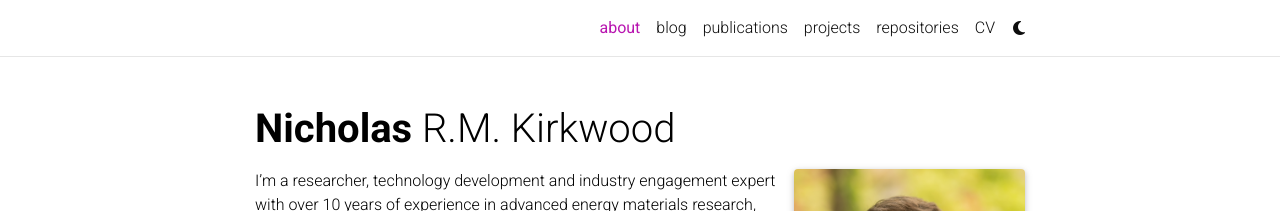
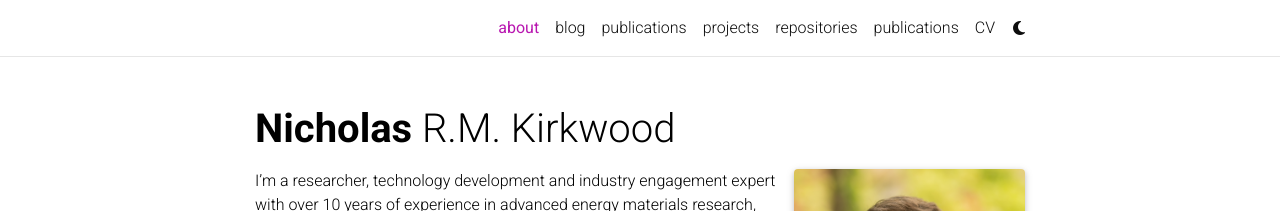
Before and after one commit to nrmkirkwood/nrmkirkwood.github.io, a Jekyll site: the page built from _pages/about.md, in a window 1280 px wide. Shown: the top 211 px of the page. Built offline with Jekyll 4.4.1, drawn with Linux system fonts in a browser that asks for light colours; full-size pictures stand in for the smaller copies a plugin makes; comment, search, counter and statistics services are not loaded; a style sheet for code colours, icons or effects is not loaded.

Commit message:
Update header.html

```diff
--- a/_includes/header.html
+++ b/_includes/header.html
@@ -95,9 +95,16 @@
               {%- endif -%}
               {% endfor -%}
 
+              <!-- publications -->
+              <li class="nav-item">
+                <a class="nav-link" href="https://scholar.google.fi/citations?user=PE8HP70AAAAJ&hl=en">
+                  publications
+                </a>
+              </li>
+
               <!-- CV -->
               <li class="nav-item">
-                <a class="nav-link" href="{{ '/assets/pdf/nrmkirkwood_CV.pdf' | prepend: site.baseurl | prepend: site.url }}">
+                <a class="nav-link" href="{{ '/assets/pdf/nrmkirkwood_cv.pdf' | prepend: site.baseurl | prepend: site.url }}">
                   CV
                 </a>
               </li>
```
